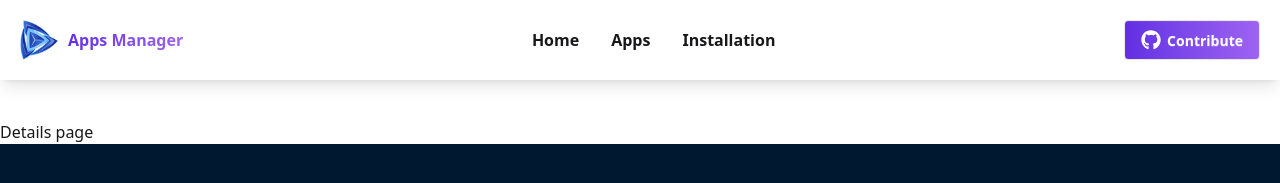
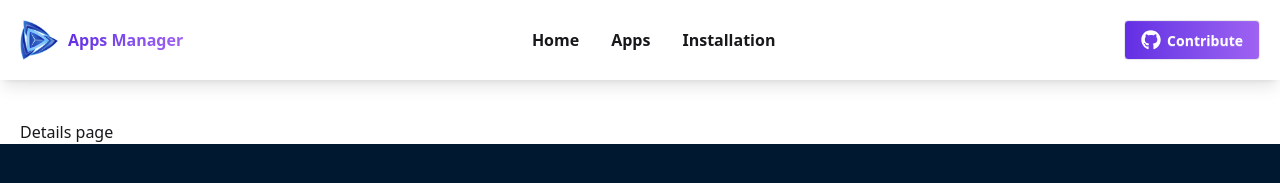
Before and after one commit to nayon-kumar/apps-manager, a Next.js app: page /details/1 in a window 1280 px wide. Shown: the top 183 px of the page. Built offline with nearby package versions, Linux system fonts and the light colour scheme.

Commit message:
Context API added

```diff
--- a/src/app/apps/page.jsx
+++ b/src/app/apps/page.jsx
@@ -1,7 +1,12 @@
 import MyContainer from "@/components/Shared/MyContainer";
 import React from "react";
 
+const appsPromise = fetch("http://localhost:3000/data.json").then((res) =>
+  res.json(),
+);
+
 const AppsPage = () => {
+  const allApps = use(appsPromise);
   return (
     <div className="pt-40 bg-[#F1F5E8]">
       <MyContainer>
--- a/src/app/details/[id]/page.jsx
+++ b/src/app/details/[id]/page.jsx
@@ -1,9 +1,22 @@
-import React from "react";
+"use client";
+import MyContainer from "@/components/Shared/MyContainer";
+import { useParams } from "next/navigation";
+import React, { use } from "react";
+
+const appsPromise = fetch("http://localhost:3000/data.json").then((res) =>
+  res.json(),
+);
 
 const DetailsPage = () => {
+  const allApps = use(appsPromise);
+  const { id } = useParams();
+  const expectedApp = allApps.find((app) => app.id == id);
+  console.log(expectedApp);
   return (
     <div className="pt-30">
-      <p>Details page</p>
+      <MyContainer>
+        <p>Details page</p>
+      </MyContainer>
     </div>
   );
 };
--- a/src/app/layout.jsx
+++ b/src/app/layout.jsx
@@ -2,6 +2,7 @@ import { Geist, Geist_Mono } from "next/font/google";
 import "./globals.css";
 import Navbar from "@/components/Shared/Navbar";
 import Footer from "@/components/Shared/Footer";
+import Provider from "./lib/providers";
 
 const geistSans = Geist({
   variable: "--font-geist-sans",
@@ -26,9 +27,11 @@ export default function RootLayout({ children }) {
       className={`${geistSans.variable} ${geistMono.variable} h-full antialiased`}
     >
       <body className="min-h-full flex flex-col">
-        <Navbar />
-        {children}
-        <Footer />
+        <Provider>
+          <Navbar />
+          {children}
+          <Footer />
+        </Provider>
       </body>
     </html>
   );
--- /dev/null
+++ b/src/app/lib/providers/index.jsx
@@ -0,0 +1,7 @@
+import AppsContext from "@/context/AppsContext";
+
+const Provider = ({ children }) => {
+  return <AppsContext>{children}</AppsContext>;
+};
+
+export default Provider;
--- a/src/components/Home/TrendingApps.jsx
+++ b/src/components/Home/TrendingApps.jsx
@@ -8,7 +8,6 @@ const appsPromise = fetch("http://localhost:3000/data.json").then((res) =>
 
 const TrendingApps = () => {
   const allApps = use(appsPromise);
-  console.log(allApps);
   return (
     <div className="py-20 bg-[#F1F5E8]">
       <MyContainer>
--- /dev/null
+++ b/src/context/AppsContext.jsx
@@ -0,0 +1,15 @@
+"use client";
+import { createContext, useState } from "react";
+
+export const MyContext = createContext();
+
+const AppsContext = ({ children }) => {
+  const [apps, setApps] = useState([]);
+  const data = {
+    apps,
+    setApps,
+  };
+  return <MyContext.Provider value={data}>{children}</MyContext.Provider>;
+};
+
+export default AppsContext;
```
